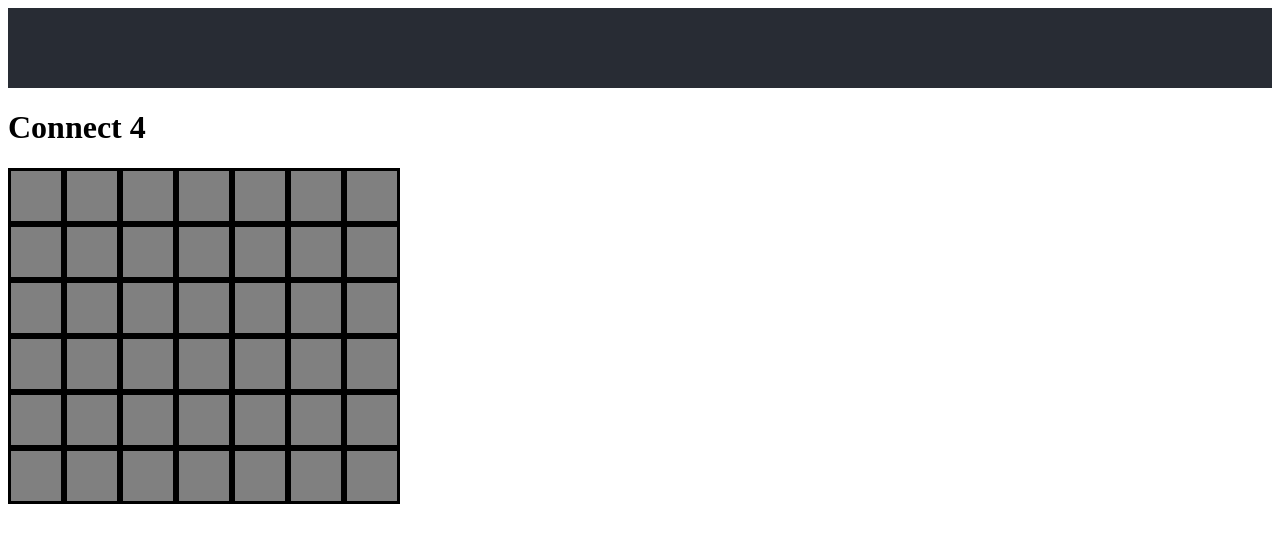
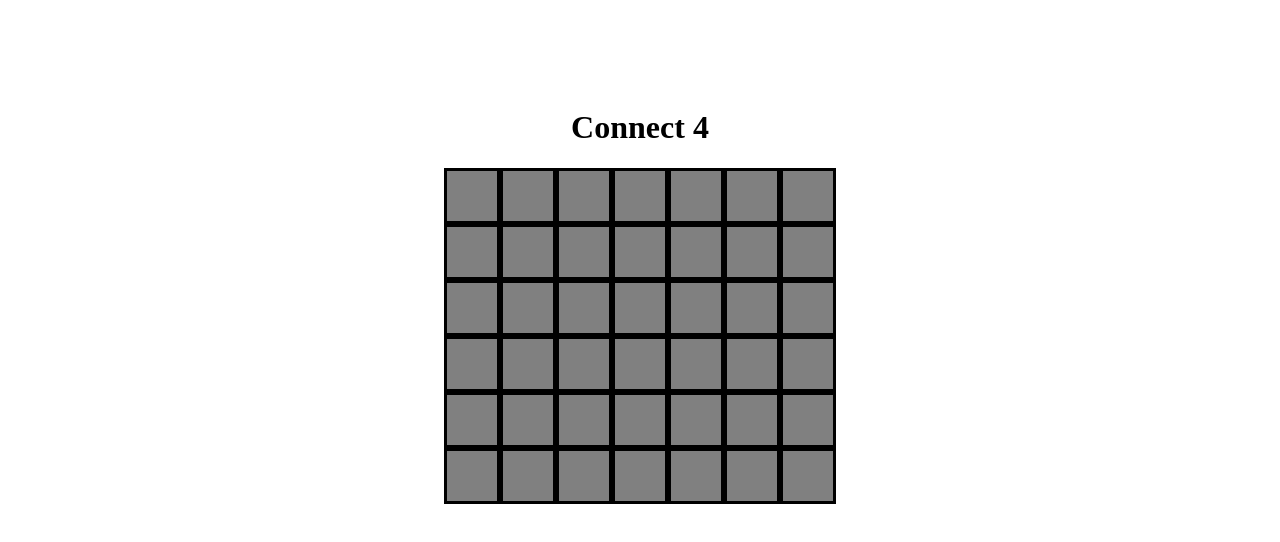
Before and after one commit to JahParker/connect-4, a React (Vite) app: page / in a window 1280 px wide. Shown: the top 542 px of the page. Built offline with nearby package versions, Linux system fonts and the light colour scheme.

Commit message:
Center elements on screen

```diff
--- a/src/App.module.css
+++ b/src/App.module.css
@@ -1,3 +1,9 @@
+.app {
+  display: flex;
+  flex-direction: column;
+  align-items: center;
+}
+
 .app-header {
   background-color: #282c34;
   min-height: 10vh;
```
